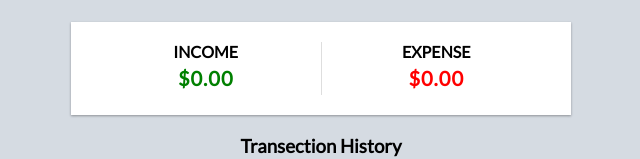
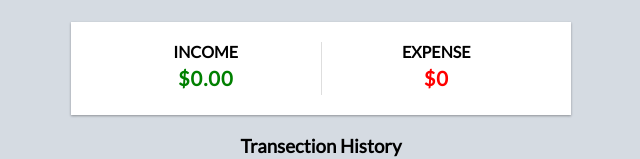
Before and after one commit to AliRa22aq/expense-tracker, a React (Create React App) app: page / in a window 1280 px wide. Shown: the part 219-378 px from the top of the page, without its empty margins (319-959 px from the left). Built offline with nearby package versions, Linux system fonts and the light colour scheme.

Commit message:
Update AccountSummary.js

```diff
--- a/src/components/AccountSummary.js
+++ b/src/components/AccountSummary.js
@@ -22,14 +22,14 @@ export const AccountSummary = () => {
             <div>
                 <h4> Income </h4>
                 <p className="money plus">
-                    $0.00
+                    ${income}
                 </p>
 
                 </div>
             <div>
             <h4> Expense </h4>
             <p className="money minus">
-                $0.00
+                ${Math.abs(expense)}
             </p>
                 </div>
 
```
